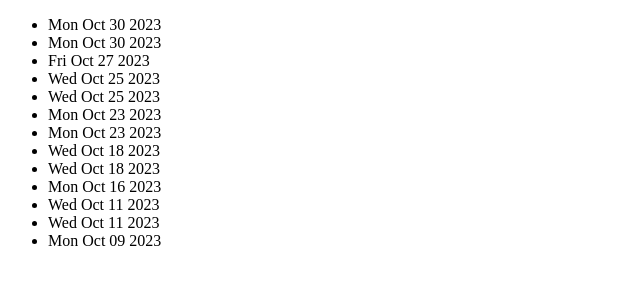
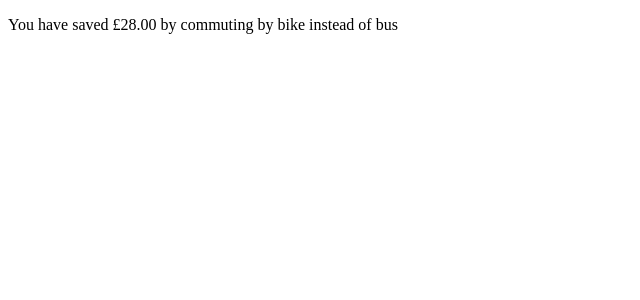
Before and after one commit to tiagosousagarcia/commuting-savings, a SvelteKit app: page / in a window 1280 px wide. Shown: the top 300 px of the page, without its empty margins (0-640 px from the left). Built offline with nearby package versions, Linux system fonts and the light colour scheme.

Commit message:
basic load and calculation, added linter

```diff
--- a/package.json
+++ b/package.json
@@ -14,6 +14,9 @@
 		"@sveltejs/kit": "^1.20.4",
 		"prettier": "^2.8.0",
 		"prettier-plugin-svelte": "^2.10.1",
+		"eslint": "^8.43.0",
+		"eslint-config-prettier": "^8.8.0",
+		"eslint-plugin-svelte": "^2.31.1",
 		"svelte": "^4.0.5",
 		"vite": "^4.4.2"
 	},
--- /dev/null
+++ b/src/lib/Savings.svelte
@@ -0,0 +1,20 @@
+<script>
+    // per day ticket
+    let busCost = 3.5
+    // per hour
+    let carCost = 1.2
+
+    // nr parking hours
+    let hours = 4
+
+    export let data
+
+    function calculateCost(data, cost) {
+        // Create a set of unique days:
+        let nrDays = new Set(data.map(entry => new Date(entry.start_date).toDateString())).size
+        let savings = Number(nrDays*cost)
+        return new Intl.NumberFormat('en-UK', {style: 'currency', currency: 'GBP'}).format(savings)
+    }
+</script>
+
+<p>You have saved {calculateCost(data, busCost)} by commuting by bike instead of bus</p>
--- a/src/routes/+page.svelte
+++ b/src/routes/+page.svelte
@@ -1,14 +1,6 @@
 <script>
-    import {onMount} from 'svelte'
+    import Savings from '../lib/Savings.svelte';
     export let data
-    let dataset = data.filteredData
-    onMount(async() => {
-        console.log(data)
-    })
 </script>
 
-<ul>
-{#each dataset as entry}
-    <li>{new Date(entry.start_date).toDateString()}</li>
-{/each}
-</ul>
+<Savings data={data.filteredData}/>
```
Also changed, not shown: 1 other file (tests, documents, lock files or other folders).
